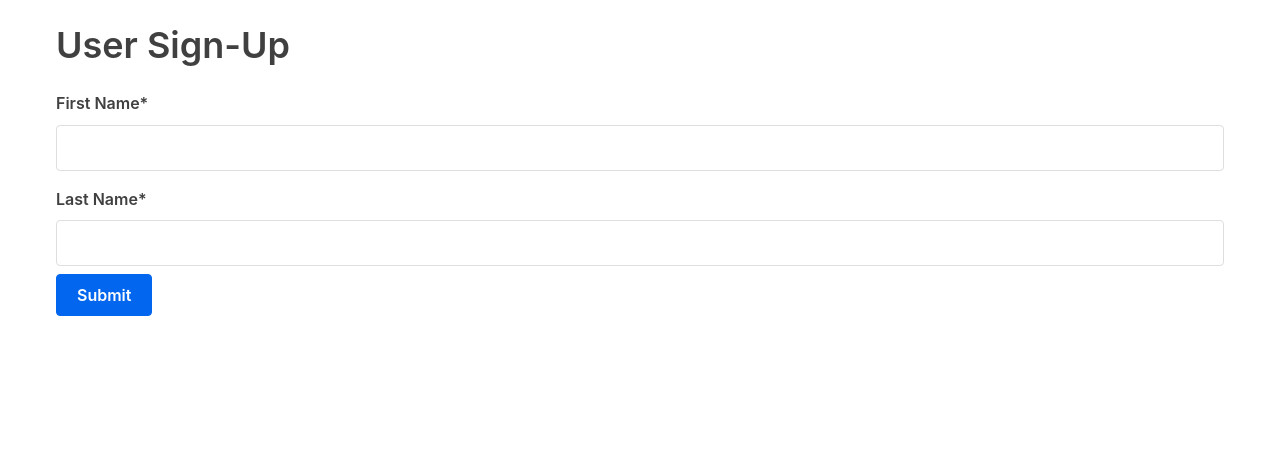
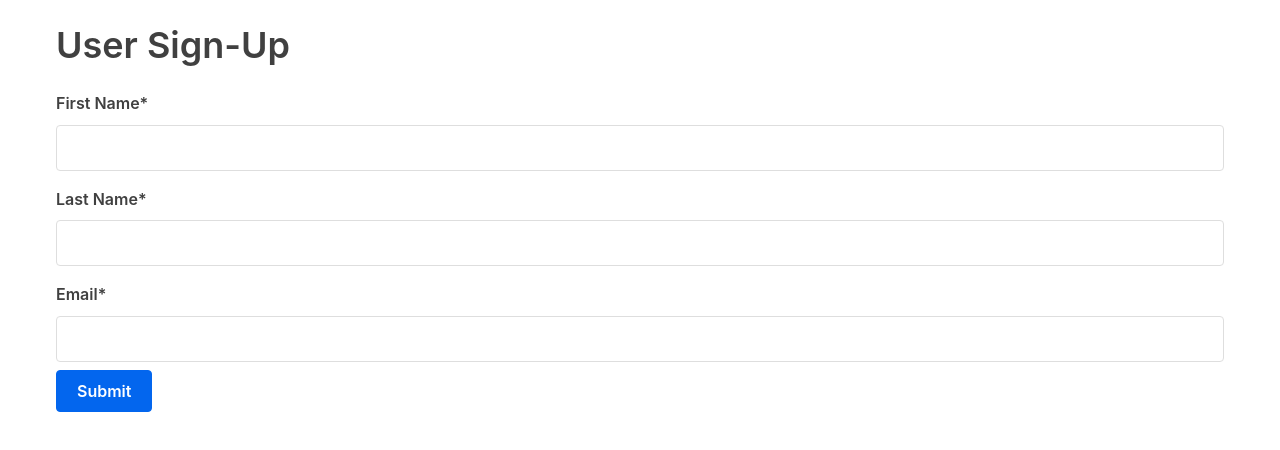
Before and after one commit to ncoronac/4TheRecord, a React (Vite) app in the folder packages/react-frontend/: page / in a window 1280 px wide. Shown: the top 450 px of the page. Built offline with nearby package versions, Linux system fonts and the light colour scheme.

Commit message:
user sign-up without password field

```diff
--- a/packages/react-frontend/src/Form.jsx
+++ b/packages/react-frontend/src/Form.jsx
@@ -3,14 +3,13 @@ import { useState } from 'react'
 function Form() {
   const [person, setPerson] = useState({
     firstname: "",
-    lastname: ""
+    lastname: "",
+    email: ""
   })
 
   function handleChange(event) {
     const { name, value } = event.target;
-    if (name == "lastname")
-      setPerson({ firstname: person["firstname"], lastname : value});
-    else setPerson({ firstname: value, lastname: person["lastname"]})
+    setPerson({...person, [name]: value})
   }
 
   // this is just for testing purposes
@@ -30,6 +29,9 @@ function Form() {
         <label htmlFor="lastname">Last Name*</label>
         <input type="text" name='lastname' id="lastname" value={person.lastname} onChange={handleChange} required/>
 
+        <label htmlFor="email">Email*</label>
+        <input type="email" name='email' id="email" value={person.email} onChange={handleChange} required/>
+
         <button type='submit'>Submit</button>
       </form>
     </div>
```
